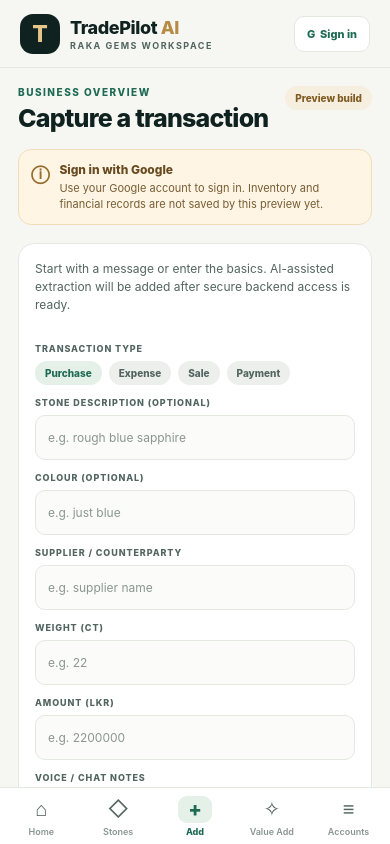
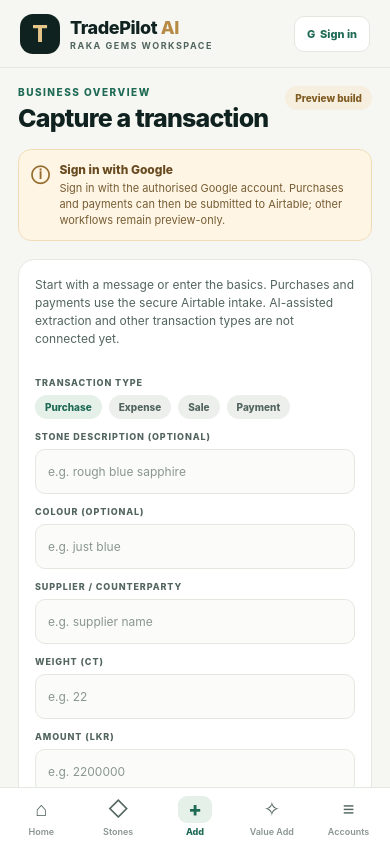
Before and after one commit to rakadevops/Raka-gems-business, a React Native app: screen / in a window 390 px wide. Both pictures are taken after a click on the button "Add". Built offline with nearby package versions, Linux system fonts and the light colour scheme.

Commit message:
Update TradePilot status for verified finance intake

```diff
--- a/App.tsx
+++ b/App.tsx
@@ -309,8 +309,8 @@
         <View style={styles.notice}>
           <Text style={styles.noticeIcon}>ⓘ</Text>
           <View style={{ flex: 1 }}>
-            <Text style={styles.noticeTitle}>{authSession ? "Signed in — data saving still pending" : "Sign in with Google"}</Text>
-            <Text style={styles.noticeBody}>{authSession ? `Signed in as ${authSession.user.email || "Google account"}. Inventory and financial writes remain disabled until the secure save workflow is connected.` : "Use your Google account to sign in. Inventory and financial records are not saved by this preview yet."}</Text>
+            <Text style={styles.noticeTitle}>{authSession ? "Owner session verified" : "Sign in with Google"}</Text>
+            <Text style={styles.noticeBody}>{authSession ? `Signed in as ${authSession.user.email || "Google account"}. Purchases and payments can be saved to Airtable with server-side owner validation and read-back verification. Sales, expenses, processing costs and media remain disabled until their workflows are connected.` : "Sign in with the authorised Google account. Purchases and payments can then be submitted to Airtable; other workflows remain preview-only."}</Text>
           </View>
         </View>
 
@@ -346,7 +346,7 @@
             <View style={styles.emptyCard}>
               <Text style={styles.emptyIcon}>◷</Text>
               <Text style={styles.emptyTitle}>Activity will appear here</Text>
-              <Text style={styles.emptyBody}>Once the secure backend is connected, this area will show verified purchases, processing updates, sales and payments.</Text>
+              <Text style={styles.emptyBody}>Live inventory display is not connected yet. Purchases and payments submitted through the form are written to Airtable and read back for verification.</Text>
             </View>
           </>
         ) : null}
@@ -365,7 +365,7 @@
 
         {tab === "Add" ? (
           <View style={styles.formCard}>
-            <Text style={styles.formIntro}>Start with a message or enter the basics. AI-assisted extraction will be added after secure backend access is ready.</Text>
+            <Text style={styles.formIntro}>Start with a message or enter the basics. Purchases and payments use the secure Airtable intake. AI-assisted extraction and other transaction types are not connected yet.</Text>
             <Text style={styles.fieldLabel}>TRANSACTION TYPE</Text>
             <View style={styles.typeRow}>
               {(["Purchase", "Expense", "Sale", "Payment"] as const).map((kind) => (
@@ -397,7 +397,7 @@
             <Text style={styles.fieldLabel}>VOICE / CHAT NOTES</Text>
             <TextInput value={note} onChangeText={setNote} multiline placeholder="Describe the stone or transaction…" placeholderTextColor={colors.muted} style={[styles.input, styles.multiline]} />
             <TouchableOpacity style={styles.primaryButton} onPress={reviewTransaction} disabled={savingTransaction}><Text style={styles.primaryButtonText}>{savingTransaction ? "Saving securely…" : "Review transaction  →"}</Text></TouchableOpacity>
-            <Text style={styles.disclaimer}>Preview only. No financial record is saved in this build.</Text>
+            <Text style={styles.disclaimer}>Purchases and payments can be saved to Airtable after review. Sales and expenses remain disabled.</Text>
           </View>
         ) : null}
 
@@ -418,7 +418,7 @@
               <Text style={styles.fieldLabel}>NOTES (OPTIONAL)</Text>
               <TextInput value={valueNote} onChangeText={setValueNote} multiline placeholder="Treatment details, receipt reference…" placeholderTextColor={colors.muted} style={[styles.input, styles.multiline]} />
               <TouchableOpacity style={styles.primaryButton} onPress={reviewValueAddition}><Text style={styles.primaryButtonText}>Review cost  →</Text></TouchableOpacity>
-              <Text style={styles.disclaimer}>Preview only. No cost is saved in this build.</Text>
+              <Text style={styles.disclaimer}>Processing-cost saving is not connected yet; this form is review-only.</Text>
             </View>
             <View style={styles.emptyCard}><Text style={styles.emptyTitle}>Cost history appears here</Text><Text style={styles.emptyBody}>The connected version will show date, amount, provider, receipt, payment status and linked stone ID.</Text></View>
           </>
```
